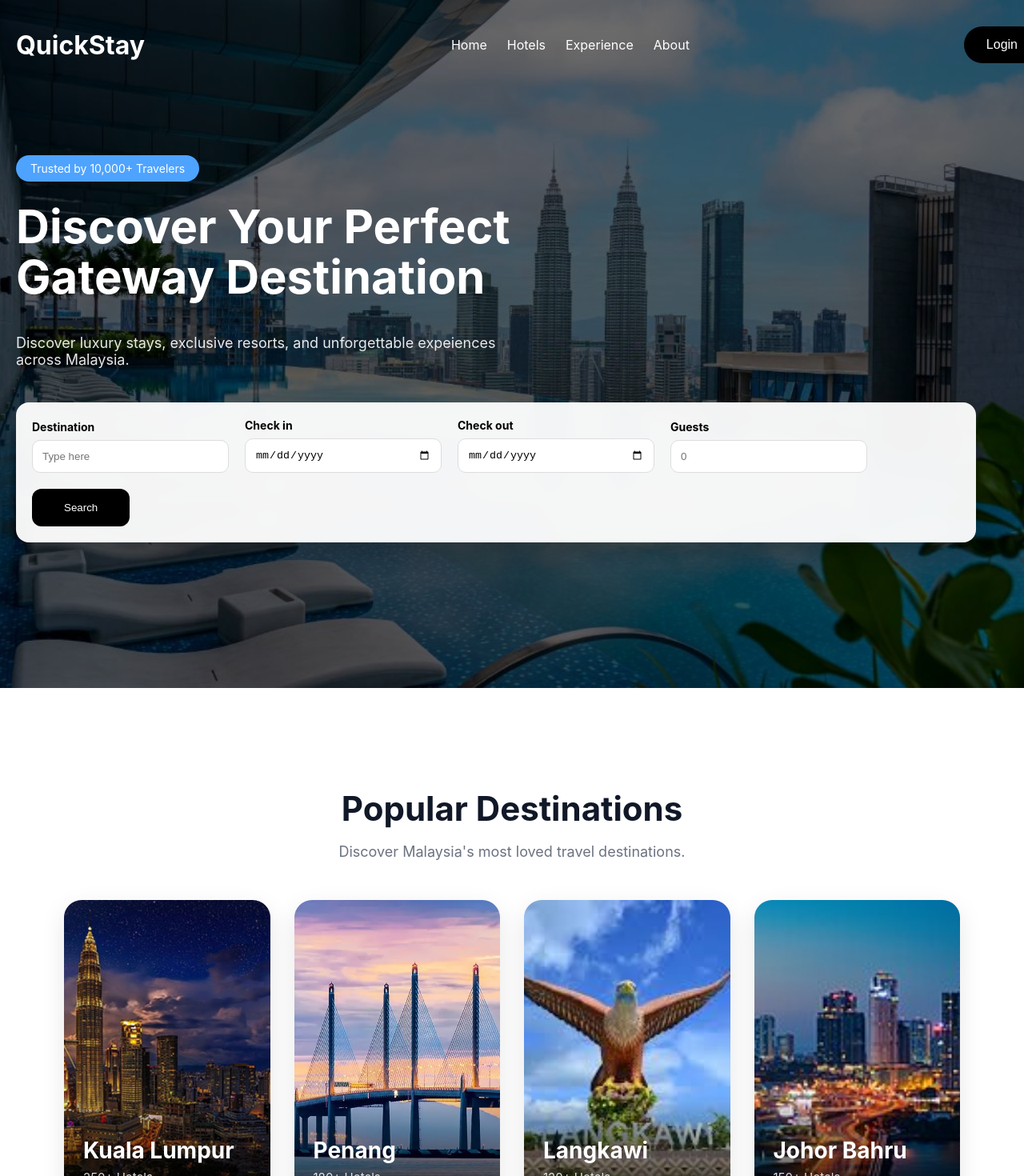
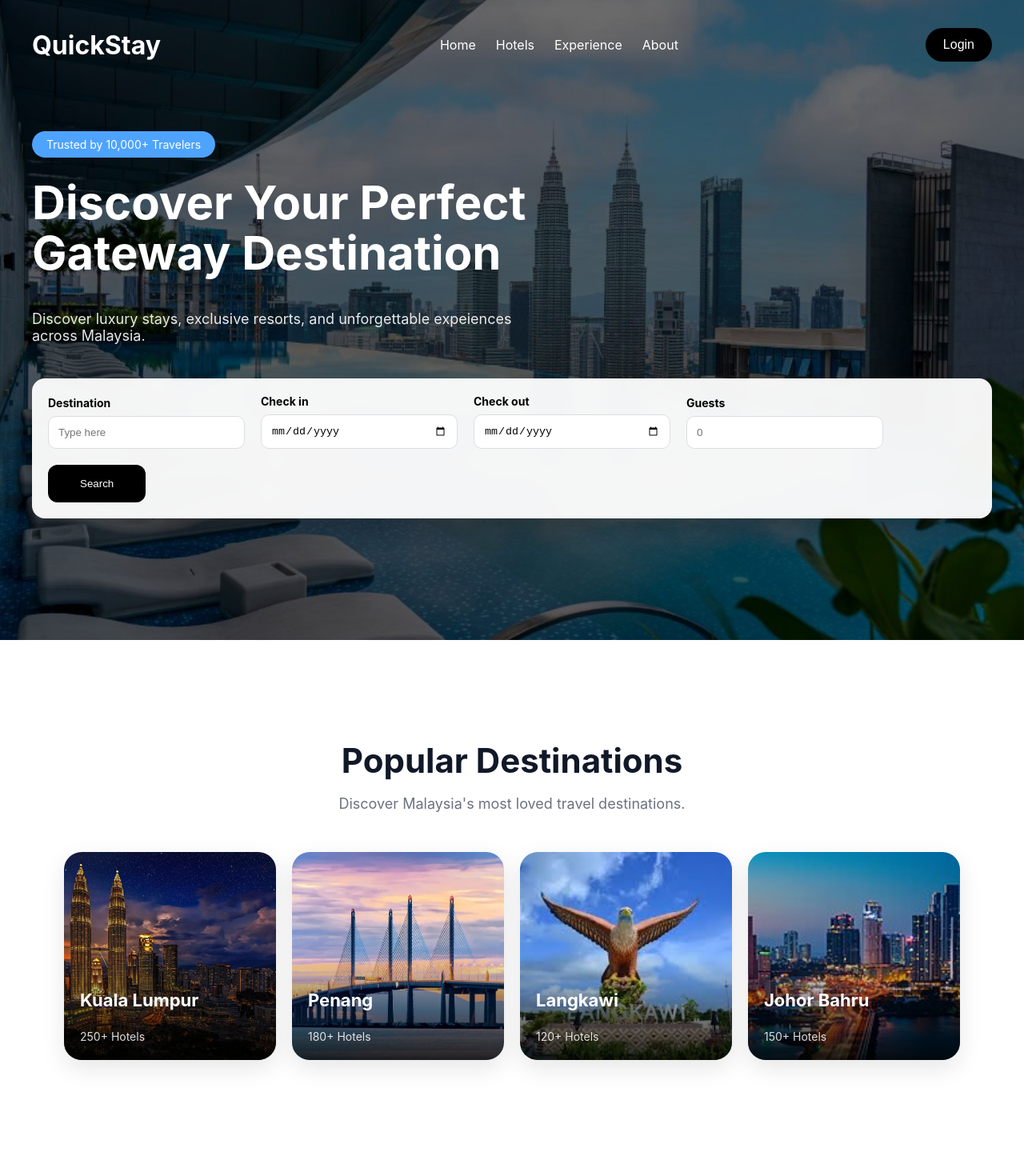
Before and after one commit to Karthik1597/hotel-booking-app, a React (Create React App) app in the folder frontend/: page / in a window 1280 px wide. Shown: the top 1470 px of the page at 80% size. After the commit the page ends 1415 px from the top, so only its background shows below. Built offline with nearby package versions, Linux system fonts and the light colour scheme.

Commit message:
fix issue

```diff
--- a/frontend/src/styles/PopularDestinations.css
+++ b/frontend/src/styles/PopularDestinations.css
@@ -1,6 +1,7 @@
 .destinations-section {
   padding: 90px 80px;
   background: #ffffff;
+  box-sizing: border-box;
 }
 
 .section-header {
@@ -21,13 +22,13 @@
 
 .destinations-grid {
   display: grid;
-  grid-template-columns: repeat(4, 1fr);
-  gap: 30px;
+  grid-template-columns: repeat(auto-fit, minmax(220px, 1fr));
+  gap: 20px;
 }
 
 .destination-card {
   position: relative;
-  height: 380px;
+  height: 260px;
   border-radius: 22px;
   overflow: hidden;
   cursor: pointer;
@@ -56,20 +57,16 @@
   left: 0;
   right: 0;
   bottom: 0;
-  padding: 24px;
-  background: linear-gradient(
-    transparent,
-    rgba(0,0,0,0.85)
-  );
+  padding: 20px;
+  background: linear-gradient(transparent, rgba(0,0,0,0.85));
 }
 
 .destination-overlay h3 {
   color: white;
-  font-size: 28px;
-  margin-bottom: 6px;
+  font-size: 22px;
 }
 
 .destination-overlay span {
   color: rgba(255,255,255,0.85);
-  font-size: 15px;
+  font-size: 14px;
 }
--- a/frontend/src/styles/home.css
+++ b/frontend/src/styles/home.css
@@ -1,4 +1,3 @@
-
 html,
 body {
   margin: 0;
@@ -14,19 +13,18 @@ body {
   position: relative;
 }
 
-
 /* DARK OVERLAY */
 .overlay {
   width: 100%;
   min-height: 100vh;
   background: rgba(0, 0, 0, 0.55);
 
-  padding: 30px 20px;
+  padding: 30px 40px;
 
   display: flex;
   flex-direction: column;
+  box-sizing: border-box;
 }
-
 
 /* NAVBAR */
 .navbar {
@@ -36,15 +34,17 @@ body {
   color: white;
 
   width: 100%;
-  gap: 20px;
+  flex-wrap: nowrap;
 }
 
+/* LOGO */
 .logo {
   font-size: 32px;
   font-weight: bold;
   flex-shrink: 0;
 }
 
+/* NAV LINKS */
 .nav-links {
   display: flex;
   gap: 25px;
@@ -52,30 +52,35 @@ body {
 
   flex: 1;
   justify-content: center;
+  align-items: center;
   flex-wrap: nowrap;
+  overflow: hidden;
 }
 
 .nav-links li {
   cursor: pointer;
   transition: 0.3s;
+  white-space: nowrap;
 }
 
 .nav-links li:hover {
   opacity: 0.7;
 }
 
+/* LOGIN BUTTON (FIXED VISIBILITY ISSUE) */
 .login-btn {
-  white-space: nowrap;
-  flex-shrink: 0;
-  margin-left: auto;
-
   background: black;
   color: white;
   border: none;
-  padding: 14px 28px;
+
+  padding: 12px 22px;
   border-radius: 40px;
+
   cursor: pointer;
   font-size: 16px;
+
+  flex-shrink: 0;
+  white-space: nowrap;
 }
 
 /* HERO */
@@ -118,12 +123,15 @@ body {
   margin-top: 25px;
   background: rgba(255,255,255,0.95);
   backdrop-filter: blur(10px);
+
   padding: 20px;
   border-radius: 16px;
+
   display: flex;
   gap: 20px;
   flex-wrap: wrap;
   align-items: end;
+
   box-shadow: 0 10px 30px rgba(0,0,0,0.25);
 }
 
```
